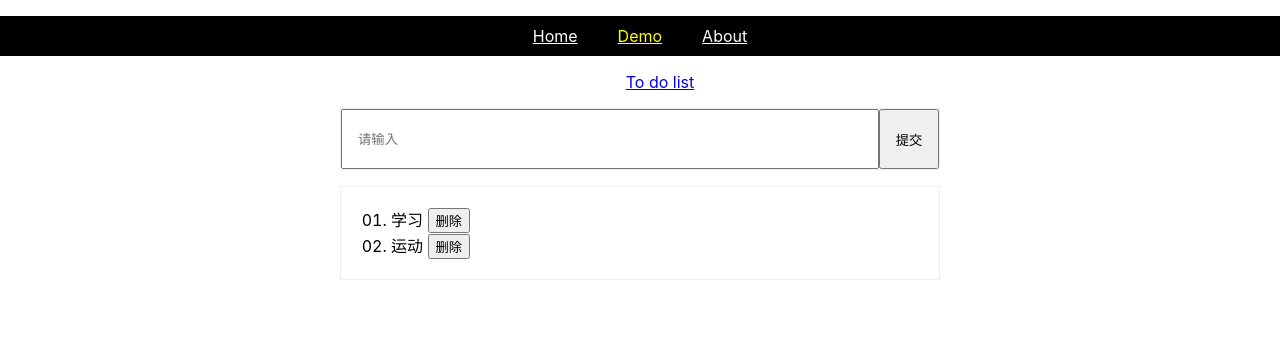
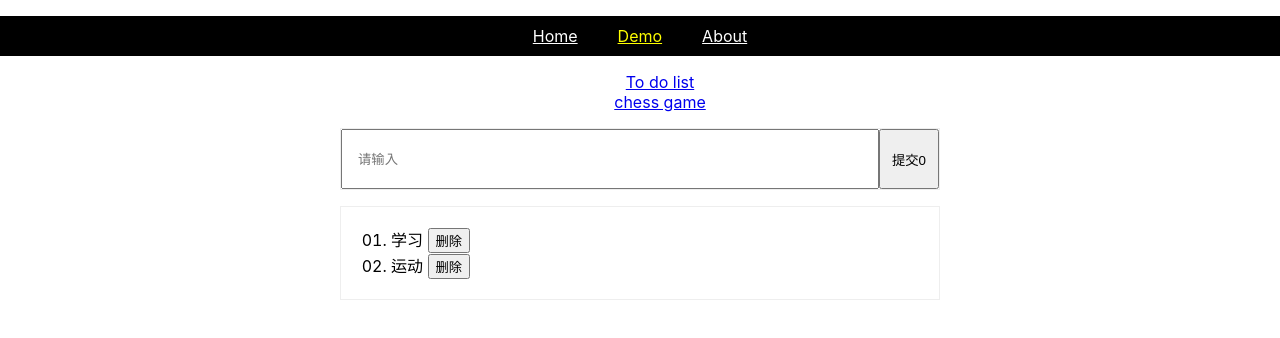
Before and after one commit to lixingyangok/react-with-ts, a React (Create React App) app: page /demo/toDoList in a window 1280 px wide. Shown: the top 338 px of the page. Built offline with nearby package versions, Linux system fonts and the light colour scheme.

Commit message:
Try to write a Chess Game

```diff
--- /dev/null
+++ b/src/pages/demo/components/chess/chess.tsx
@@ -0,0 +1,17 @@
+import React from 'react';
+
+export default class Chess extends React.Component<any, any>{
+    constructor(props:any) {
+        super(props);
+        this.state = {
+            player: 'x',
+
+        }
+    }
+    render(){
+        return <section>
+            <h1>current player：{}</h1>
+
+        </section>
+    }
+}
--- a/src/pages/demo/components/todolist/todolist.tsx
+++ b/src/pages/demo/components/todolist/todolist.tsx
@@ -26,7 +26,9 @@ export default class Todolist extends React.Component<IProps, IState>{
                     name="typing" value={this.state.typing}
                     onChange={ ev=>this.formChanged( ev ) }
                 />
-                <button onClick={ ()=>this.add() } >提交</button>
+                <button onClick={ ()=>this.add() }>
+                    提交{this.props.name || 0}
+                </button>
             </div>
             {/**/}
             <ol className={'list-box'} >
--- a/src/pages/demo/demo.tsx
+++ b/src/pages/demo/demo.tsx
@@ -7,6 +7,10 @@ export const navData = [{
     to: '/demo/toDoList',
     name: 'To do list',
     component: React.lazy(()=>import('pages/demo/components/todolist/todolist')),
+},{
+    to: '/demo/chessGame',
+    name: 'chess game',
+    component: React.lazy(()=>import('pages/demo/components/chess/chess')),
 },
     // {
     //     to: '/demo/test',
```
